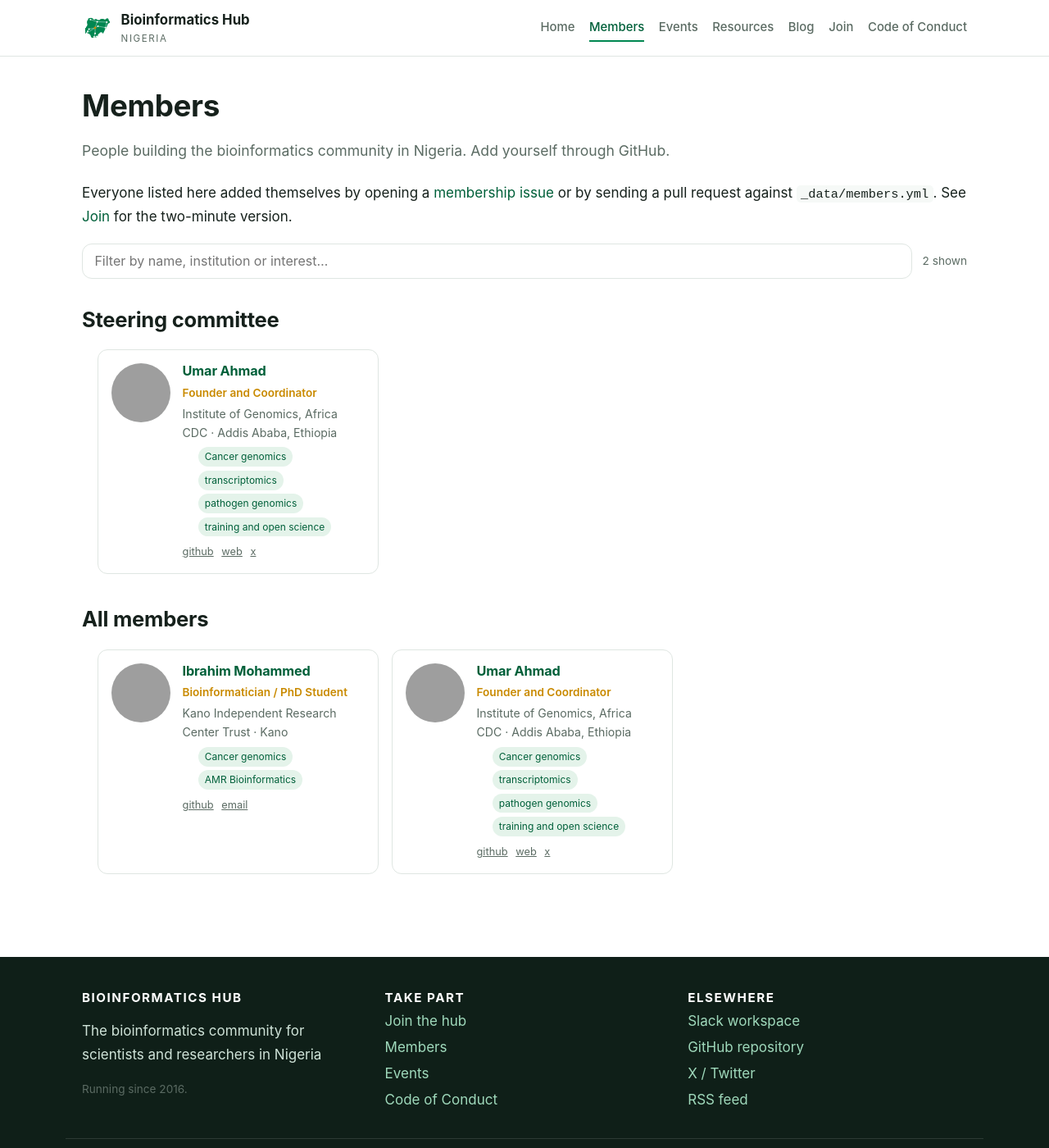
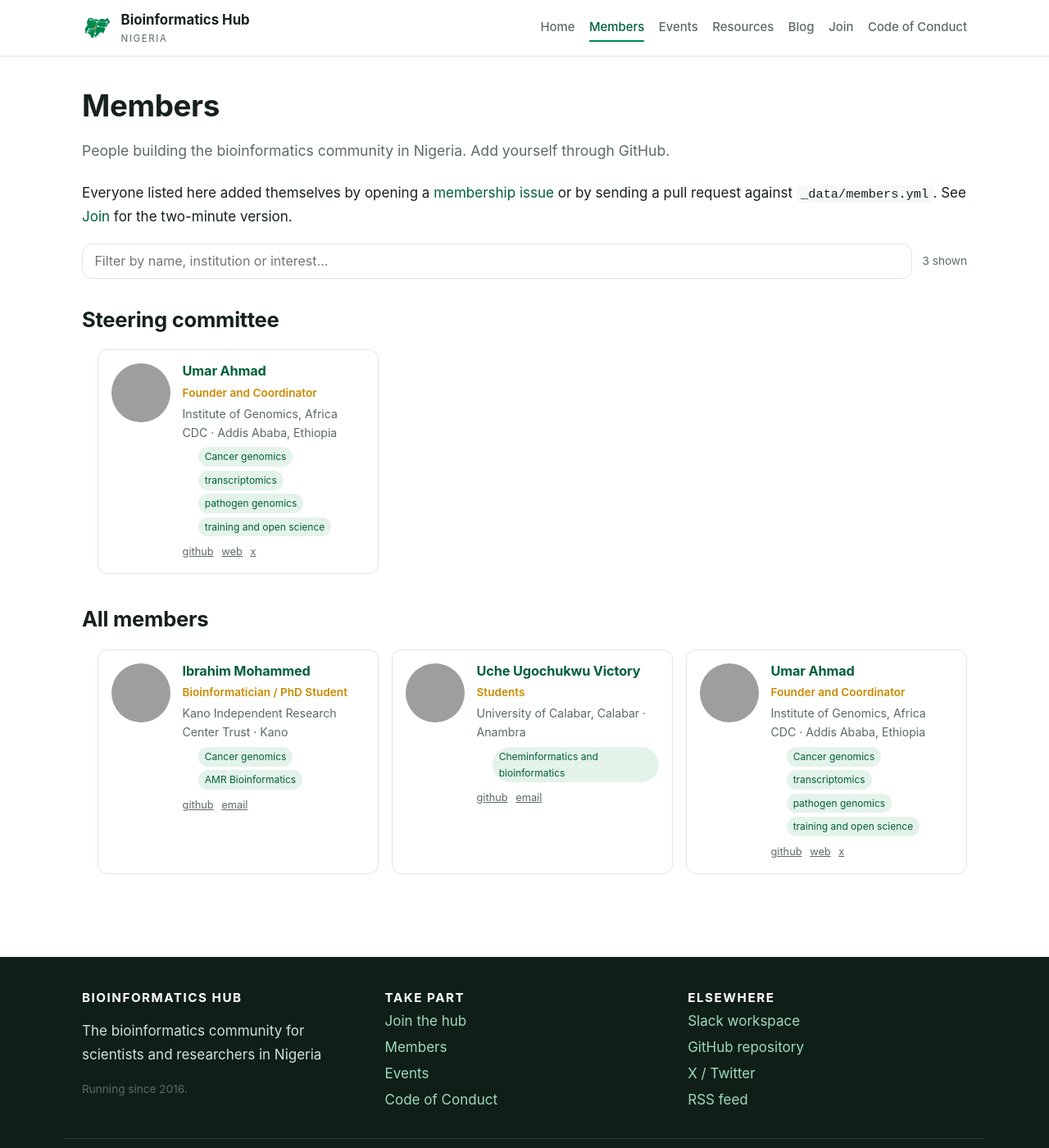
Before and after one commit to GOA14/bioinformaticshub.github.io, a Jekyll site: the page built from members.md, in a window 1280 px wide and 1400 px high. Shown: the whole window at 82% size. Built offline with Jekyll 4.4.1, drawn with Linux system fonts in a browser that asks for light colours; grey boxes are pictures that could not be loaded.

Commit message:
Added Uche Ugochukwu Victory (@victoryugochukwu18-cyber) in members.yml (#15)

```diff
--- a/_data/members.yml
+++ b/_data/members.yml
@@ -50,6 +50,15 @@
   email: Ibrahimmohammed22398@gmail.com
   joined: 2026-11-18
 
+- name: Uche Ugochukwu Victory
+  github: victoryugochukwu18-cyber
+  institution: University of Calabar, Calabar
+  interests: Cheminformatics and bioinformatics
+  role: Students
+  location: Anambra
+  email: victoryugochukwu18@gmail.com
+  joined: 2026-11-18
+
 # --- Copy the block below, fill it in, and delete the leading "# " ----------
 # - name: Your Name
 #   github: your-github-username
```
